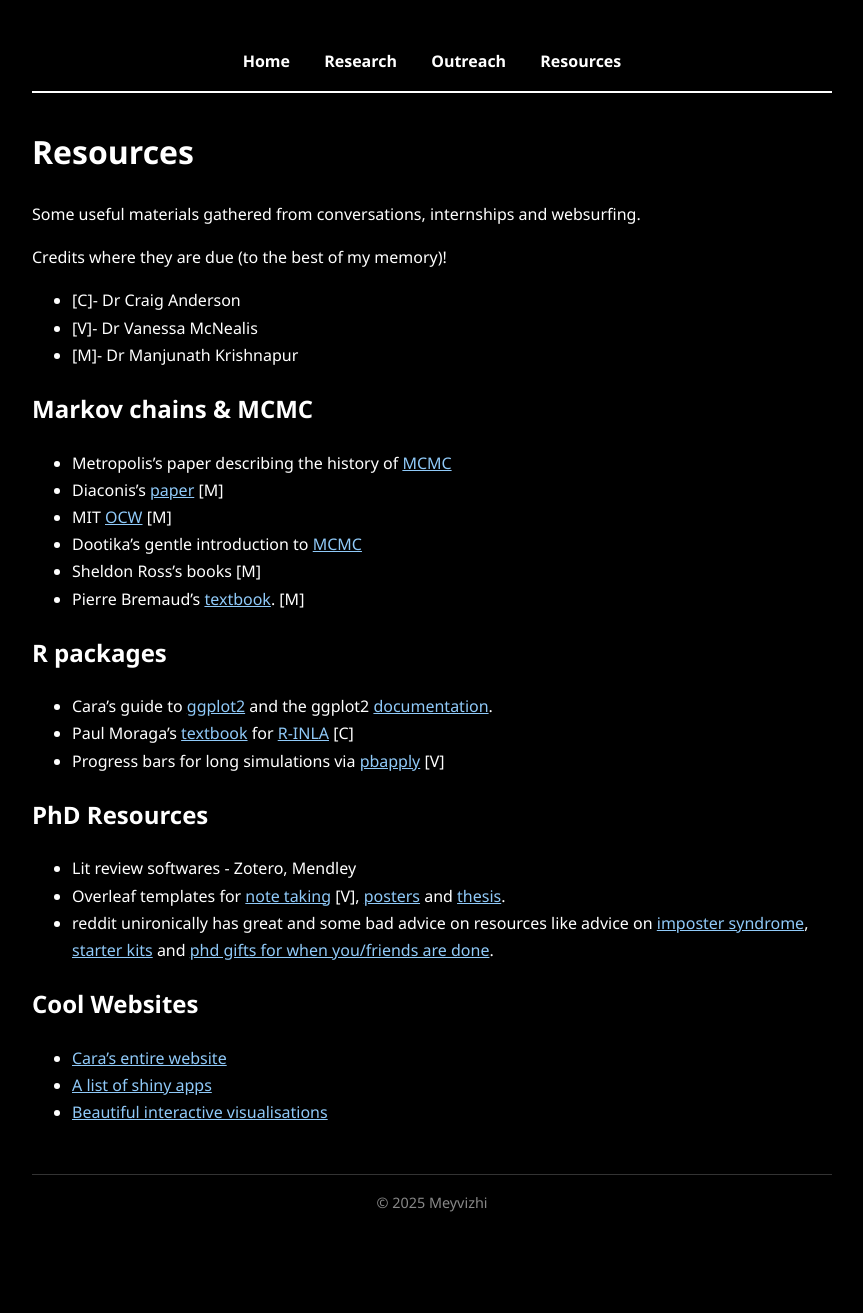
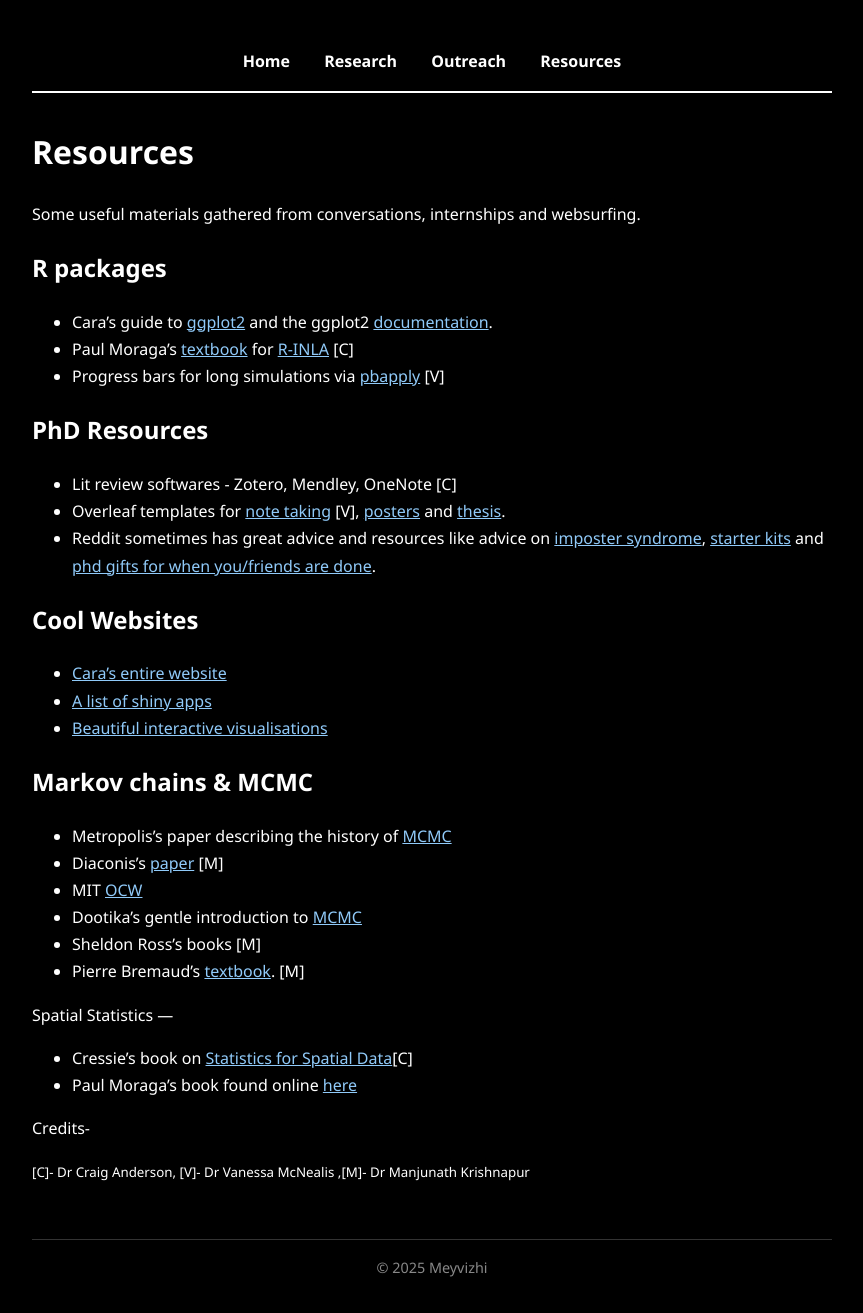
Before and after one commit to meyvizhii/website, a Jekyll site: the page built from resources.md, in a window 1280 px wide. Shown: the whole page, without its empty margins (208-1071 px from the left). Built offline with Jekyll 4.4.1, drawn with Linux system fonts in a browser that asks for light colours; before the commit the page ends 1248 px from its top, so only the background shows below that.

Commit message:
Update resources.md

```diff
--- a/resources.md
+++ b/resources.md
@@ -6,23 +6,6 @@ title: Resources
 # Resources
 
 Some useful materials gathered from conversations, internships and websurfing.
-
-
-Credits where they are due (to the best of my memory)!
-
-
-- [C]- Dr Craig Anderson
-- [V]- Dr Vanessa McNealis
-- [M]- Dr Manjunath Krishnapur<i>
-
-Markov chains & MCMC
----
-- Metropolis's paper describing the history of [MCMC](https://arxiv.org/pdf/0808.2902)
-- Diaconis's [paper](https://math.uchicago.edu/~shmuel/Network-course-readings/MCMCRev.pdf) [M]
-- MIT [OCW](https://ocw.mit.edu/courses/6-041-probabilistic-systems-analysis-and-applied-probability-fall-2010/resources/lecture-16-markov-chains-i/) [M]
-- Dootika's gentle introduction to [MCMC](https://www.bing.com/videos/riverview/relatedvideo?q=into+to+mcmc+dootika+vats&refig=1ebe8e00ebf64e8980ff5df3799c9e4f&pc=DCTS&ru=/search?q=into+to+mcmc+dootika+vats&form=ANNH01&refig=1ebe8e00ebf64e8980ff5df3799c9e4f&pc=DCTS&mmscn=vwrc&mid=CEAFE31F568A34138F63CEAFE31F568A34138F63&FORM=WRVORC&ntb=1&msockid=3bb83cad5bca11f0bde5f028d1b2df87)
-- Sheldon Ross's books [M]
-- Pierre Bremaud's [textbook](https://link.springer.com/book/10.1007/978-3-030-45982-6). [M]
 
 R packages
 ---
@@ -33,13 +16,31 @@ R packages
 
 PhD Resources
 ---
-- Lit review softwares - Zotero, Mendley
+- Lit review softwares - Zotero, Mendley, OneNote [C]
 - Overleaf templates for [note taking](https://www.overleaf.com/latex/examples/research-diary-example-entry/wpbnzmqjtcvw) [V], [posters](https://www.overleaf.com/latex/templates/uzh-poster-template/ypwsnptqzmfy) and [thesis](https://www.overleaf.com/latex/templates/phd-thesis-template-for-cambridge-university-engineering-department-cued-latex-xelatex-and-lualatex-support-v2-dot-1/kgfqybfnqkdf).
-- reddit unironically has great and some bad advice on resources like advice on [imposter syndrome](https://www.reddit.com/r/GradSchool/comments/j9gcen/a_letter_to_all_of_you_from_the_dumbest_person_in/), [starter kits](https://www.reddit.com/r/AskAcademiaUK/comments/1eqsm00/things_you_wish_youd_known_before_starting_your/) and [phd gifts for when you/friends are done](https://www.reddit.com/r/PhD/comments/1gbpo6i/what_did_you_gift_yourself_once_you_finished_your/).
-
+- Reddit sometimes has great advice and resources like advice on [imposter syndrome](https://www.reddit.com/r/GradSchool/comments/j9gcen/a_letter_to_all_of_you_from_the_dumbest_person_in/), [starter kits](https://www.reddit.com/r/AskAcademiaUK/comments/1eqsm00/things_you_wish_youd_known_before_starting_your/) and [phd gifts for when you/friends are done](https://www.reddit.com/r/PhD/comments/1gbpo6i/what_did_you_gift_yourself_once_you_finished_your/).
 
 Cool Websites
 ---
 - [Cara's entire website](https://www.cararthompson.com/talk)
 - [A list of shiny apps](https://grabear.github.io/awesome-rshiny/)
 - [Beautiful interactive visualisations](https://chanrt.github.io/simulations.html)
+
+
+Markov chains & MCMC
+---
+- Metropolis's paper describing the history of [MCMC](https://arxiv.org/pdf/0808.2902)
+- Diaconis's [paper](https://math.uchicago.edu/~shmuel/Network-course-readings/MCMCRev.pdf) [M]
+- MIT [OCW](https://ocw.mit.edu/courses/6-041-probabilistic-systems-analysis-and-applied-probability-fall-2010/resources/lecture-16-markov-chains-i/)
+- Dootika's gentle introduction to [MCMC](https://www.bing.com/videos/riverview/relatedvideo?q=into+to+mcmc+dootika+vats&refig=1ebe8e00ebf64e8980ff5df3799c9e4f&pc=DCTS&ru=/search?q=into+to+mcmc+dootika+vats&form=ANNH01&refig=1ebe8e00ebf64e8980ff5df3799c9e4f&pc=DCTS&mmscn=vwrc&mid=CEAFE31F568A34138F63CEAFE31F568A34138F63&FORM=WRVORC&ntb=1&msockid=3bb83cad5bca11f0bde5f028d1b2df87)
+- Sheldon Ross's books [M]
+- Pierre Bremaud's [textbook](https://link.springer.com/book/10.1007/978-3-030-45982-6). [M]
+
+ Spatial Statistics
+ ---
+ - Cressie's book on [Statistics for Spatial Data](https://onlinelibrary.wiley.com/doi/book/10.1002/9781119115151?msockid=249ea3195d2e6f811d22b60a5c546e13)[C]
+ - Paul Moraga's book found online [here](https://www.paulamoraga.com/book-spatial/)
+
+Credits-
+
+   <sup>[C]- Dr Craig Anderson, [V]- Dr Vanessa McNealis ,[M]- Dr Manjunath Krishnapur<sup>
```
